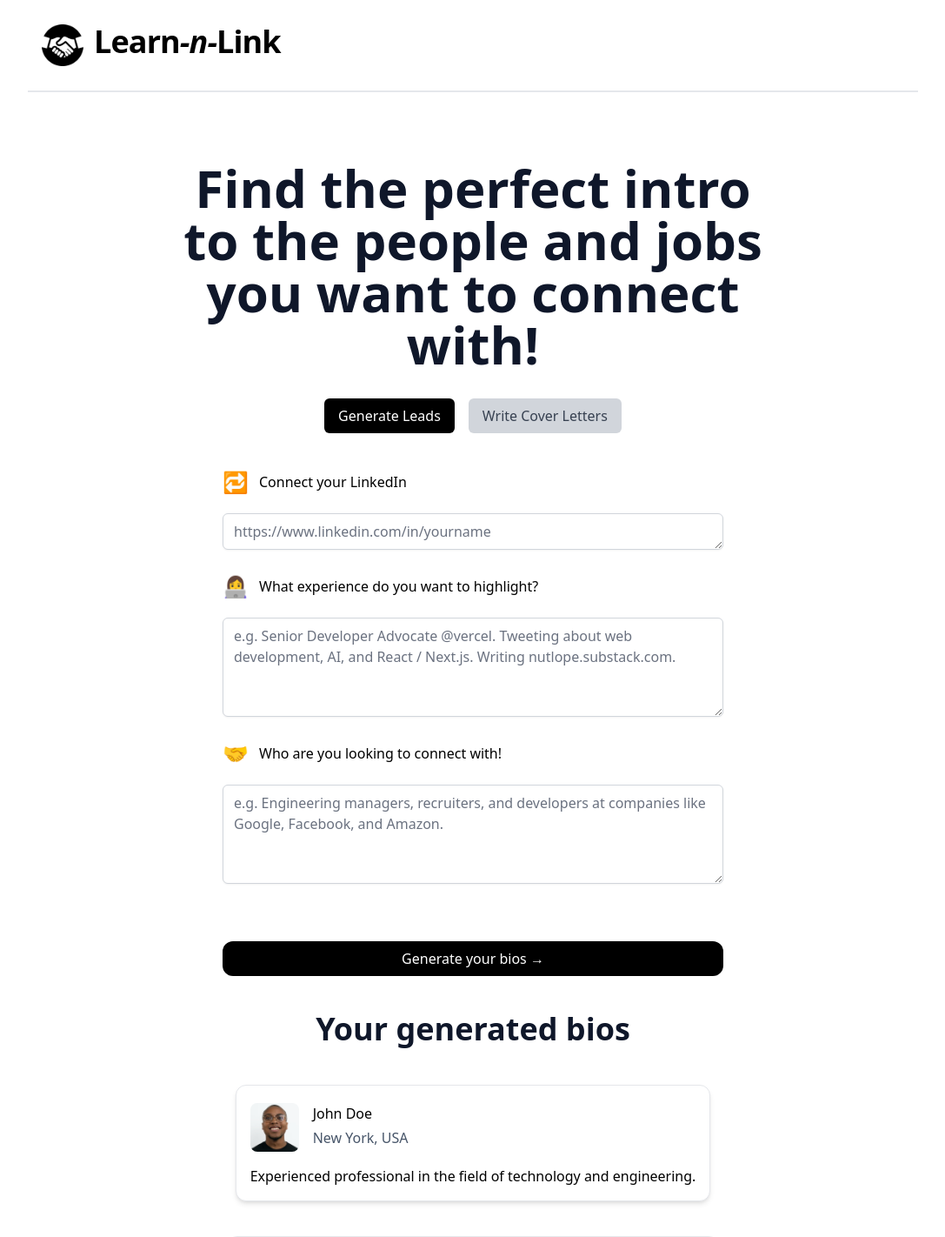
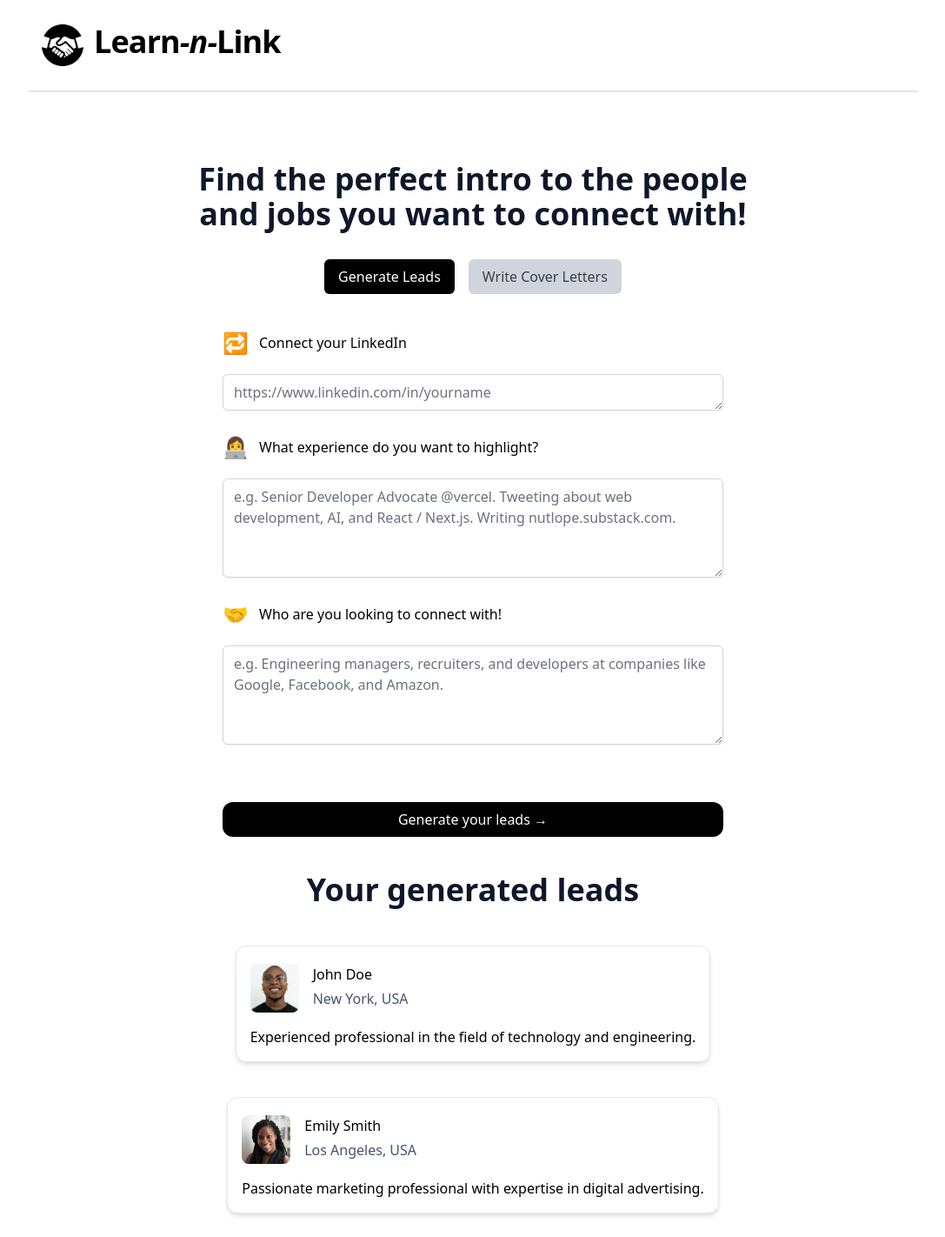
Before and after one commit to matthewcline/learn_n_link, a Next.js app: page / in a window 1280 px wide. Shown: the top 1422 px of the page at 87% size, without its empty margins (96-1183 px from the left). Built offline with nearby package versions, Linux system fonts and the light colour scheme.

Commit message:
wording changes

```diff
--- a/components/Lead.tsx
+++ b/components/Lead.tsx
@@ -43,7 +43,7 @@ export default function Lead({ lead }: LeadProps) {
         className="leading-relaxed rounded-xl p-4 text-left hover:bg-gray-100 transition cursor-copy border"
         onClick={() => {
           navigator.clipboard.writeText(intro);
-          toast("Bio copied to clipboard", {
+          toast("Intro copied to clipboard", {
             icon: "✂️",
           });
         }}
--- a/pages/index.tsx
+++ b/pages/index.tsx
@@ -55,7 +55,7 @@ const Home: NextPage = () => {
     }
   };
 
-  const generateBios = async (e: any) => {
+  const generateLeads = async (e: any) => {
     e.preventDefault();
     // Check if LinkedIn link is valid
     if (!isValidURL(linkedInLink)) {
@@ -114,7 +114,7 @@ const Home: NextPage = () => {
 
     <Header />
       <main className="flex flex-1 w-full flex-col items-center justify-center text-center px-4 mt-12 sm:mt-20">
-        <h1 className="sm:text-6xl text-4xl max-w-[708px] font-bold text-slate-900">
+        <h1 className="sm:text-4xl text-4xl max-w-[708px] font-bold text-slate-900">
           Find the perfect intro to the people and jobs you want to connect with!
         </h1>
         <div className="max-w-xl w-full">
@@ -216,9 +216,9 @@ const Home: NextPage = () => {
             {!loading && (
             <button
               className="bg-black rounded-xl text-white font-medium px-4 py-2 sm:mt-10 mt8 hover:bg-black/80 w-full"
-              onClick={(e) => generateBios(e)}
+              onClick={(e) => generateLeads(e)}
               >
-              Generate your bios →
+              Generate your leads →
               </button>
               )}
               {loading && (
@@ -244,7 +244,7 @@ const Home: NextPage = () => {
                   className="sm:text-4xl text-3xl font-bold text-slate-900 mx-auto"
                   ref={leadRef}
                 >
-                  Your generated bios
+                  Your generated leads
                 </h2>
               </div>
               <div className="space-y-8 flex flex-col items-center justify-center mx-auto">
```
